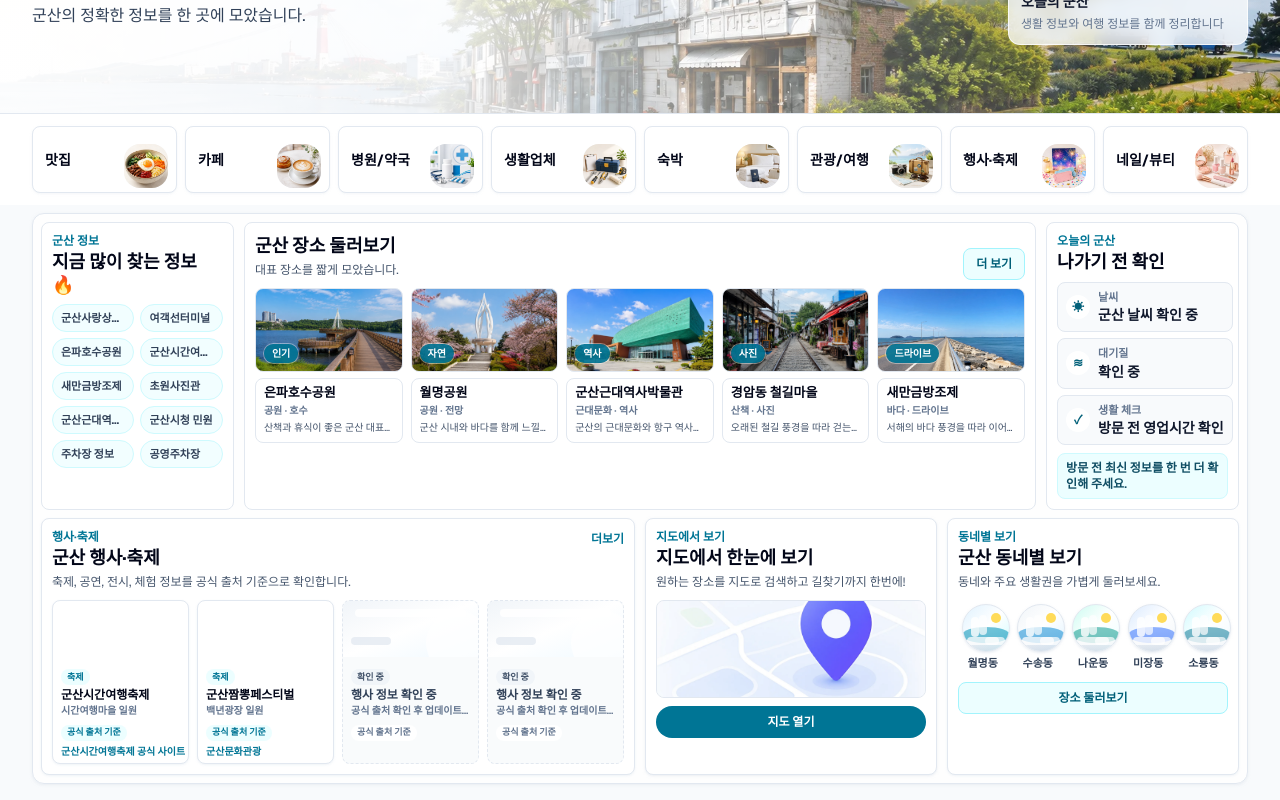
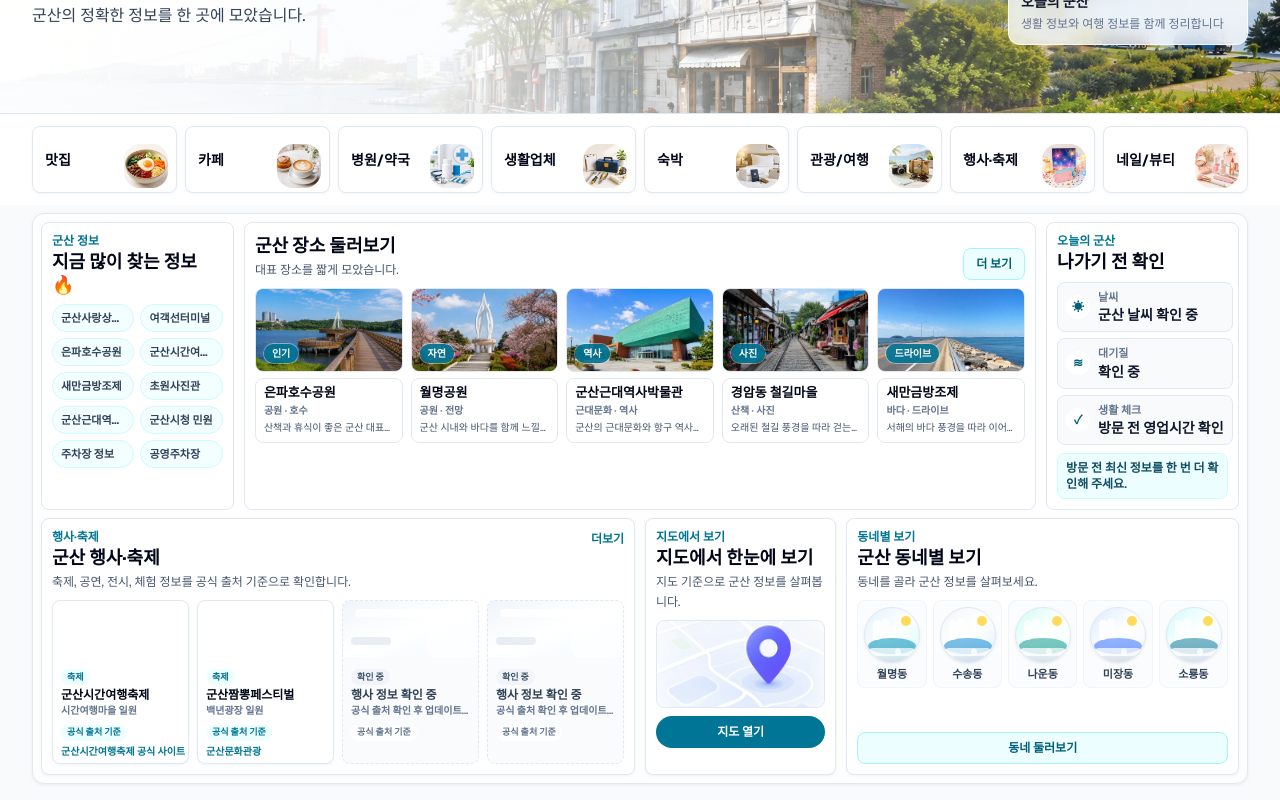
Before and after one commit to Aprasaks/gunsan-com, a Next.js app: page / in a window 1280 px wide. Shown: the part 255-1055 px from the top of the page. Built offline with nearby package versions, Linux system fonts and the light colour scheme; no server answers.

Commit message:
지도 동네별 보기 역할 분리 및 비율 보정 #42

```diff
--- a/app/page.tsx
+++ b/app/page.tsx
@@ -54,10 +54,10 @@ export default function Home() {
             <div className="lg:col-span-6">
               <EventFestivalSection />
             </div>
-            <div className="lg:col-span-3">
+            <div className="lg:col-span-2">
               <MapPreviewSection />
             </div>
-            <div className="lg:col-span-3">
+            <div className="lg:col-span-4">
               <NeighborhoodSection />
             </div>
           </div>
--- a/components/MapPreviewSection.tsx
+++ b/components/MapPreviewSection.tsx
@@ -10,16 +10,16 @@ export default function MapPreviewSection() {
           지도에서 한눈에 보기
         </h2>
         <p className="mt-0.5 text-xs leading-5 text-slate-600">
-          원하는 장소를 지도로 검색하고 길찾기까지 한번에!
+          지도 기준으로 군산 정보를 살펴봅니다.
         </p>
       </div>
 
-      <div className="relative mt-2 h-[98px] overflow-hidden rounded-lg border border-slate-200 bg-slate-50">
+      <div className="relative mt-2 h-[88px] overflow-hidden rounded-lg border border-slate-200 bg-slate-50 sm:h-[96px] lg:h-[88px]">
         <Image
           src="/images/ui/map-preview.webp"
           alt="군산 지도 미리보기"
           fill
-          sizes="(min-width: 1024px) 320px, (min-width: 640px) 45vw, 100vw"
+          sizes="(min-width: 1024px) 240px, (min-width: 640px) 45vw, 100vw"
           className="object-cover"
         />
       </div>
--- a/components/NeighborhoodSection.tsx
+++ b/components/NeighborhoodSection.tsx
@@ -35,25 +35,28 @@ const neighborhoodItems = [
 
 export default function NeighborhoodSection() {
   return (
-    <section className="h-full w-full rounded-lg border border-slate-200 bg-white p-2.5 shadow-sm shadow-slate-200/40">
+    <section className="flex h-full w-full flex-col rounded-lg border border-slate-200 bg-white p-2.5 shadow-sm shadow-slate-200/40">
+      <div className="min-w-0">
         <p className="text-xs font-semibold text-cyan-700">동네별 보기</p>
         <h2 className="mt-0.5 text-base font-bold leading-tight text-slate-950 sm:text-lg">
           군산 동네별 보기
         </h2>
         <p className="mt-0.5 text-xs leading-5 text-slate-600">
-        동네와 주요 생활권을 가볍게 둘러보세요.
+          동네를 골라 군산 정보를 살펴보세요.
         </p>
+      </div>
 
-      <div className="mt-2 grid grid-cols-5 gap-1.5">
+      <div className="mt-2 grid grid-cols-3 gap-1.5 sm:grid-cols-5">
         {neighborhoodItems.map((item) => (
           <button
             key={item.key}
             type="button"
-            className="group min-w-0 rounded-lg px-1 py-1 text-xs font-bold text-slate-700 transition hover:bg-slate-50"
+            className="group min-w-0 rounded-lg border border-slate-100 bg-slate-50/60 px-1.5 py-1.5 text-xs font-bold text-slate-700 transition hover:border-cyan-100 hover:bg-cyan-50/60"
+            aria-label={`${item.label} 동네 보기`}
           >
             <span
               className={[
-                "relative mx-auto block h-12 w-12 overflow-hidden rounded-full border border-slate-200 bg-gradient-to-br shadow-sm shadow-slate-200/70 transition group-hover:border-cyan-200",
+                "relative mx-auto block h-12 w-12 overflow-hidden rounded-full border border-slate-200 bg-gradient-to-br shadow-sm shadow-slate-200/70 transition group-hover:border-cyan-200 sm:h-14 sm:w-14",
                 item.tone,
               ].join(" ")}
               aria-hidden="true"
@@ -78,12 +81,14 @@ export default function NeighborhoodSection() {
         ))}
       </div>
 
+      <div className="mt-auto pt-2">
         <Link
           href="/places"
-        className="mt-2 inline-flex h-8 w-full items-center justify-center rounded-lg border border-cyan-200 bg-cyan-50 px-3 text-xs font-semibold text-cyan-800 transition hover:border-cyan-300 hover:bg-cyan-100"
+          className="inline-flex h-8 w-full items-center justify-center rounded-lg border border-cyan-200 bg-cyan-50 px-3 text-xs font-semibold text-cyan-800 transition hover:border-cyan-300 hover:bg-cyan-100"
         >
-        장소 둘러보기
+          동네 둘러보기
         </Link>
+      </div>
     </section>
   );
 }
```
Lines whose indentation alone changed are shown as unchanged.
